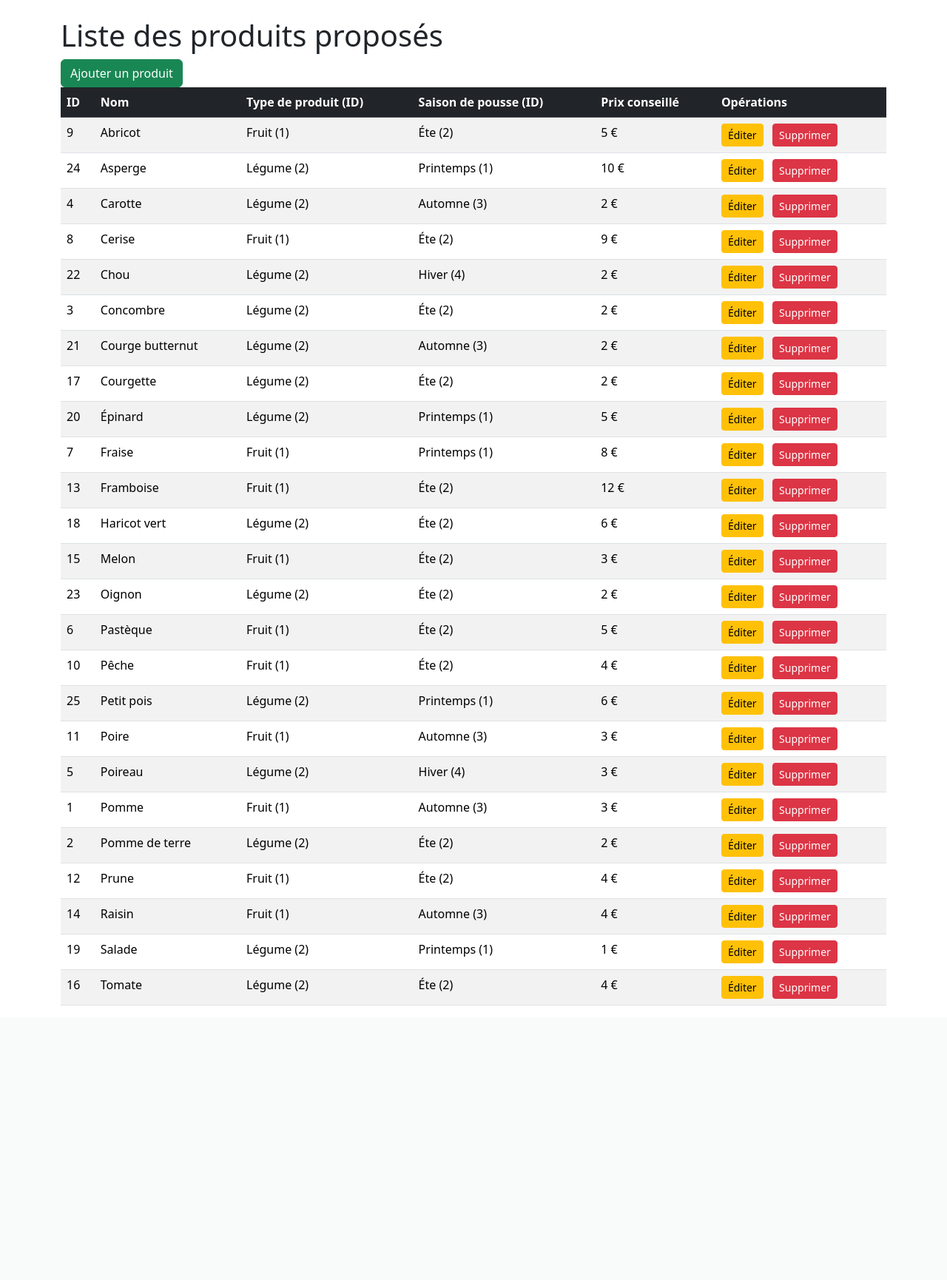
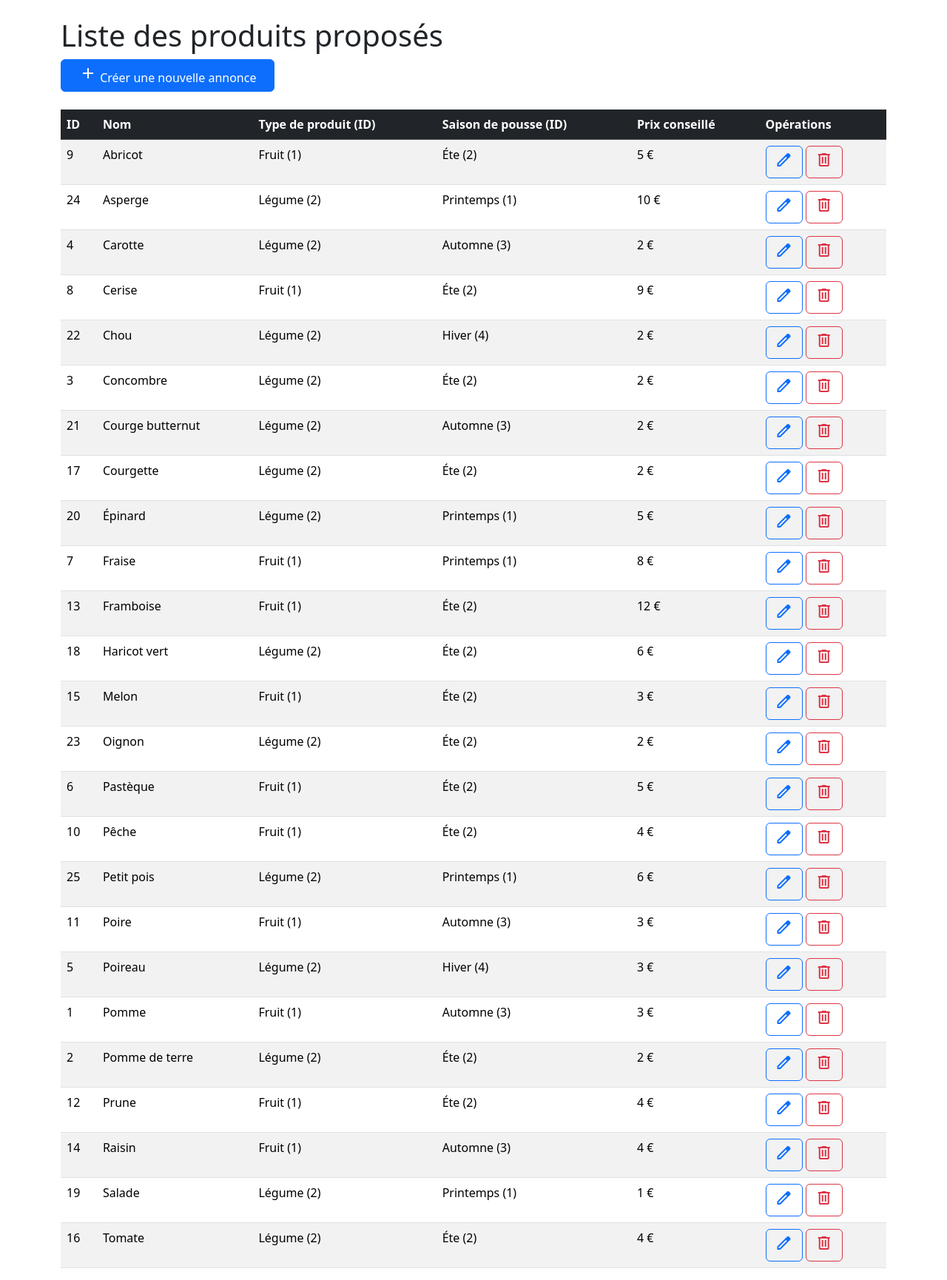
Before and after one commit to damiencortina/SAE_104, a Flask app: page /produit/show in a window 1280 px wide. Shown: the part 56-1786 px from the top of the page at 74% size. Before the commit the page ends 1415 px from the top, so only its background shows below. Run offline with Flask 3, Linux system fonts and the light colour scheme; data comes from the database, SQL or seed files in the repository; data that the repository does not hold is empty; some libraries are stand-ins or nearby versions.

Commit message:
ajout dev vervi

```diff
--- a/templates/produit/show_produit.html
+++ b/templates/produit/show_produit.html
@@ -5,6 +5,8 @@
     <meta name="viewport" content="width=device-width, initial-scale=1">
     <title>Produit</title>
     <link rel="stylesheet" href="/static/bootstrap/bootstrap.css">
+    <link rel="stylesheet"
+      href="https://fonts.googleapis.com/css2?family=Material+Symbols+Outlined:opsz,wght,FILL,GRAD@20..48,100..700,0..1,-50..200&icon_names=visibility,edit,delete,add"/>
 </head>
 <body>
 {% include '_nav.html' %}
@@ -20,7 +22,7 @@
 
     <h1>Liste des produits proposés</h1>
 
-    <a href="/produit/add" class="btn btn-success">Ajouter un produit</a>
+    <a class="btn btn-primary px-4 mb-4" href="/produit/add" role="button"><span class="material-symbols-outlined">add</span> Créer une nouvelle annonce</a>
 
     {% if produits | length >= 1 %}
         <table class="table table-striped">
@@ -43,9 +45,12 @@
                     <td>{{ p.nom_saison }} ({{ p.saison_id }})</td>
                     <td>{{ p.prix }} €</td>
                     <td>
-                        <a href="/produit/edit?id={{ p.id }}" class="btn btn-warning btn-sm">Éditer</a>
-                        &nbsp;
-                        <a href="/produit/delete?id={{ p.id }}" class="btn btn-danger btn-sm">Supprimer</a>
+                        <a class="btn btn-outline-primary"
+                           href="/produit/edit?id={{ p.id }}"
+                           role="button"><span class="material-symbols-outlined">edit</span></a>
+                        <a class="btn btn-outline-danger"
+                           href="/produit/delete?id={{ p.id }}"
+                           role="button"><span class="material-symbols-outlined">delete</span></a>
                     </td>
                 </tr>
                 {% endfor %}
```
Also changed, not shown: static/styles.css (+8 -0 lines).
